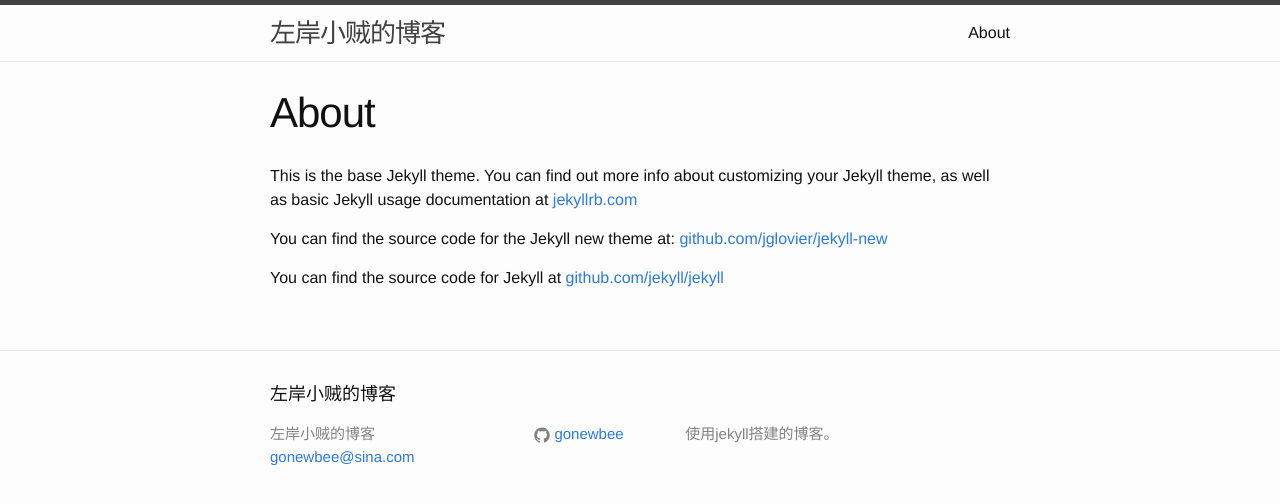
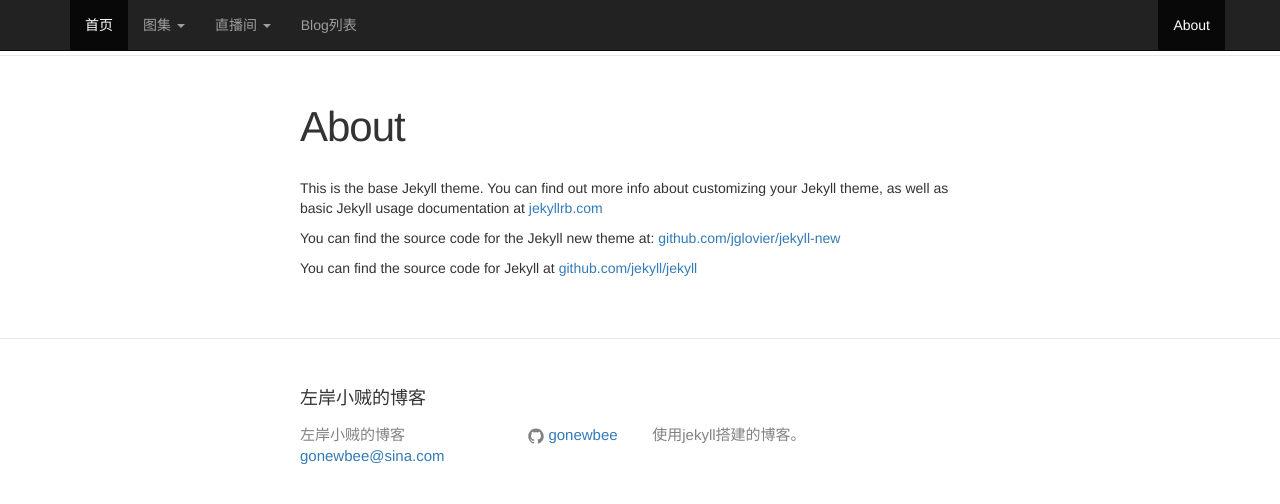
Before and after one commit to gonewbee/gonewbee.github.io, a Jekyll site: the page built from about.md, in a window 1280 px wide. Shown: the top 504 px of the page. Built offline with Jekyll 4.4.1, drawn with Linux system fonts in a browser that asks for light colours; nearby versions of some CDN libraries.

Commit message:
修改模板，添加评论功能

```diff
--- a/_config.yml
+++ b/_config.yml
@@ -4,7 +4,7 @@
 description: > # this means to ignore newlines until "baseurl:"
   使用jekyll搭建的博客。
 baseurl: "" # the subpath of your site, e.g. /blog/
-url: "http://yourdomain.com" # the base hostname & protocol for your site
+url: "gonewbee.github.io" # the base hostname & protocol for your site
 twitter_username: jekyllrb
 github_username:  gonewbee
 
--- a/_includes/head.html
+++ b/_includes/head.html
@@ -11,5 +11,15 @@
   <link rel="stylesheet" href="{{ "/css/main.css" | prepend: site.baseurl }}">
   <link rel="canonical" href="{{ page.url | replace:'index.html','' | prepend: site.baseurl | prepend: site.url }}">
   <link rel="alternate" type="application/rss+xml" title="{{ site.title }}" href="{{ "/feed.xml" | prepend: site.baseurl | prepend: site.url }}" />
+
+  <!-- Bootstrap core CSS -->
+  <link href="http://cdn.bootcss.com/bootstrap/3.3.4/css/bootstrap.min.css" rel="stylesheet">
+
+<!-- HTML5 shim and Respond.js for IE8 support of HTML5 elements and media queries -->
+<!--[if lt IE 9]>
+  <script src="http://cdn.bootcss.com/html5shiv/3.7.2/html5shiv.min.js"></script>
+  <script src="http://cdn.bootcss.com/respond.js/1.4.2/respond.min.js"></script>
+<![endif]-->
+
   <script src="http://tjs.sjs.sinajs.cn/open/api/js/wb.js" type="text/javascript" charset="utf-8"></script>
 </head>
--- a/_includes/header.html
+++ b/_includes/header.html
@@ -1,27 +1,44 @@
 <header class="site-header">
 
-  <div class="wrapper">
 
-    <a class="site-title" href="{{ site.baseurl }}/">{{ site.title }}</a>
-
-    <nav class="site-nav">
-      <a href="#" class="menu-icon">
-        <svg viewBox="0 0 18 15">
-          <path fill="#424242" d="M18,1.484c0,0.82-0.665,1.484-1.484,1.484H1.484C0.665,2.969,0,2.304,0,1.484l0,0C0,0.665,0.665,0,1.484,0 h15.031C17.335,0,18,0.665,18,1.484L18,1.484z"/>
-          <path fill="#424242" d="M18,7.516C18,8.335,17.335,9,16.516,9H1.484C0.665,9,0,8.335,0,7.516l0,0c0-0.82,0.665-1.484,1.484-1.484 h15.031C17.335,6.031,18,6.696,18,7.516L18,7.516z"/>
-          <path fill="#424242" d="M18,13.516C18,14.335,17.335,15,16.516,15H1.484C0.665,15,0,14.335,0,13.516l0,0 c0-0.82,0.665-1.484,1.484-1.484h15.031C17.335,12.031,18,12.696,18,13.516L18,13.516z"/>
-        </svg>
-      </a>
-
-      <div class="trigger">
-        {% for page in site.pages %}
-          {% if page.title %}
-          <a class="page-link" href="{{ page.url | prepend: site.baseurl }}">{{ page.title }}</a>
-          {% endif %}
-        {% endfor %}
+    <!-- Fixed navbar -->
+    <nav class="navbar navbar-inverse navbar-fixed-top">
+      <div class="container">
+          <div class="navbar-header">
+          <button type="button" class="navbar-toggle collapsed" data-toggle="collapse" data-target="#navbar" aria-expanded="false" aria-controls="navbar">
+            <span class="sr-only">Toggle navigation</span>
+            <span class="icon-bar"></span>
+            <span class="icon-bar"></span>
+            <span class="icon-bar"></span>
+          </button>
+        </div>
+        <div id="navbar" class="navbar-collapse collapse">
+          <ul class="nav navbar-nav">
+            <li class="active"><a href="{{ site.baseurl }}/">首页</a></li>
+            <li class="dropdown">
+              <a href="#" class="dropdown-toggle" data-toggle="dropdown" role="button" aria-expanded="false">图集 <span class="caret"></span></a>
+              <ul class="dropdown-menu" role="menu">
+              </ul>
+            </li>
+            <li class="dropdown">
+              <a href="#" class="dropdown-toggle" data-toggle="dropdown" role="button" aria-expanded="false">直播间 <span class="caret"></span></a>
+              <ul class="dropdown-menu" role="menu">
+                <li id="button_modal"><a href="#">雅雅</a></li>
+                <li id="button_modal2"><a href="#">冷冷</a></li>
+              </ul>
+            </li>
+            <li><a href="/">Blog列表</a></li>
+          </ul>
+            {% for page in site.pages %}
+              {% if page.title %}
+                <ul class="nav navbar-nav navbar-right">
+                    <li class="active"><a class="page-link" href="{{ page.url | prepend: site.baseurl }}">{{ page.title }}</a></li>
+                </ul>
+              {% endif %}
+            {% endfor %}
+        </div><!--/.nav-collapse -->
       </div>
     </nav>
-
-  </div>
+    {% include myModal.html %}
 
 </header>
--- /dev/null
+++ b/_includes/myModal.html
@@ -0,0 +1,19 @@
+<!-- Modal -->
+<div class="modal" id="myModal" tabindex="-1" role="dialog" aria-labelledby="myModalLabel" aria-hidden="true">
+  <div class="modal-dialog modal-lg">
+    <div class="modal-content">
+      <div class="modal-header">
+        <button id="button_close1" type="button" class="close" data-dismiss="modal" aria-label="Close"><span aria-hidden="true">&times;</span></button>
+        <h4 class="modal-title" id="myModalLabel">Modal title</h4>
+      </div>
+      <div class="modal-body" id="live-modal-body">
+        <!-- <iframe src="http://www.baidu.com" width="100%" height="300" frameborder="0" allowfullscreen=""></iframe> -->
+        <iframe id="live_iframe" height=475 width=800 src="http://www.huomaotv.com/index.php?c=outplayer&live_id=15" frameborder=0 allowfullscreen></iframe>
+        <!--<embed src="http://staticlive.douyutv.com/common/share/play.swf?room_id=20360" quality="high" width="100%" height="550" align="middle" allowScriptAccess="always" allowFullScreen="true" mode="transparent" type="application/x-shockwave-flash"></embed>-->
+      </div>
+      <div class="modal-footer">
+        <button id="button_close2" type="button" class="btn btn-default" data-dismiss="modal">Close</button>
+      </div>
+    </div>
+  </div>
+</div>
--- a/_layouts/post.html
+++ b/_layouts/post.html
@@ -13,3 +13,7 @@
   </article>
 
 </div>
+
+<a name="comment"></a>
+<div id="SOHUCS" sid="blog_{{ page.sid }}"></div>
+<script src="/js/comment.js"></script>
--- /dev/null
+++ b/js/myScript.js
@@ -0,0 +1,17 @@
+
+/* http://stackoverflow.com/questions/23709700/embed-tag-inside-bootstrap-modal-not-visible-in-firefox */
+$('#button_modal').click(function () {
+    /*$('#myModal').modal('show');*/
+    $("#myModalLabel").text("雅少直播间");
+    $("#live-modal-body").html("<iframe id='live_iframe' height=475 width=800 src='http://www.huomaotv.com/index.php?c=outplayer&live_id=15' frameborder=0 allowfullscreen></iframe>")
+    $("#myModal").css("display", "block");
+});
+$('#button_modal2').click(function () {
+    /*$('#myModal').modal('show');*/
+    $("#myModalLabel").text("冷冷直播间");
+    $("#live-modal-body").html("<embed src='http://staticlive.douyutv.com/common/share/play.swf?room_id=20360' quality='high' width='100%' height='550' align='middle' allowScriptAccess='always' allowFullScreen='true' mode='transparent' type='application/x-shockwave-flash'></embed>");
+    $("#myModal").css("display", "block");
+});
+$('#button_close1, #button_close2').click(function () {
+    $("#myModal").css("display", "none");
+});
```
Also changed, not shown: _includes/footer.html (+8 -0 lines), js/comment.js (added, +13 -0 lines).
